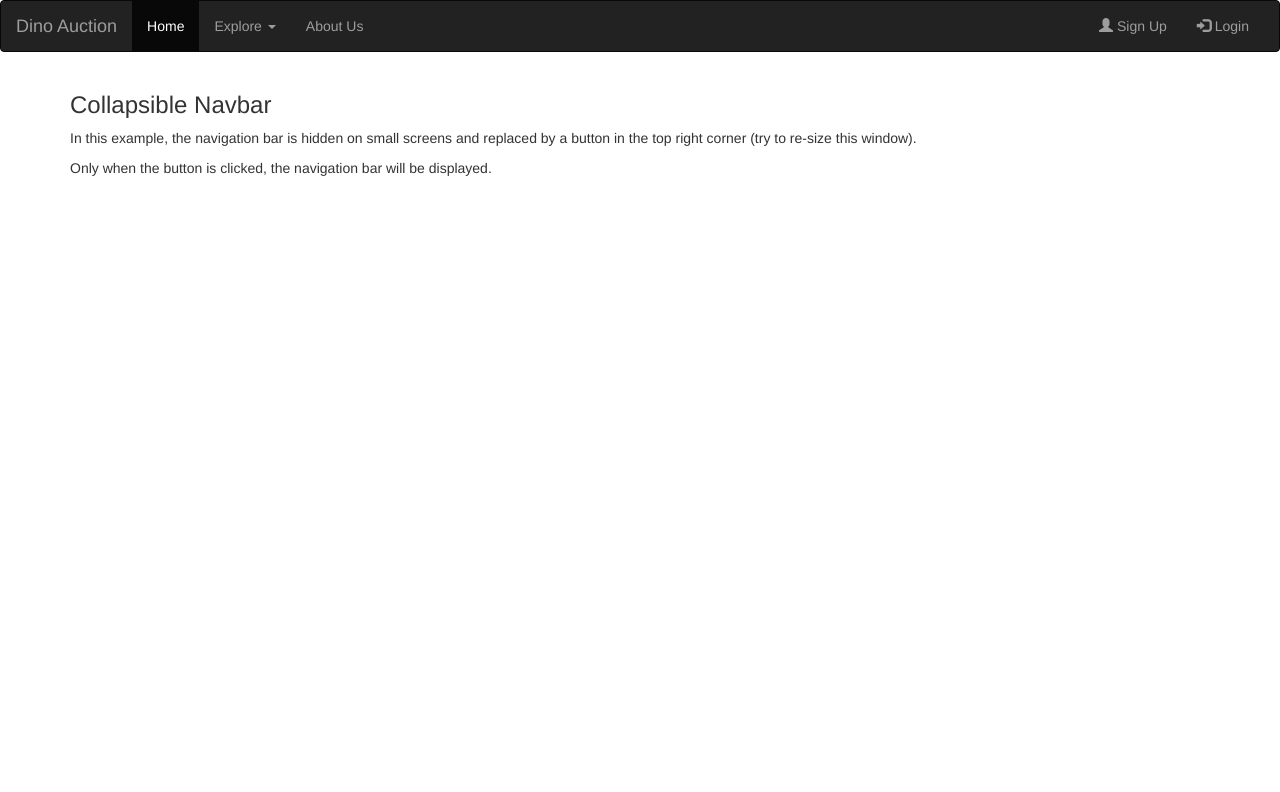
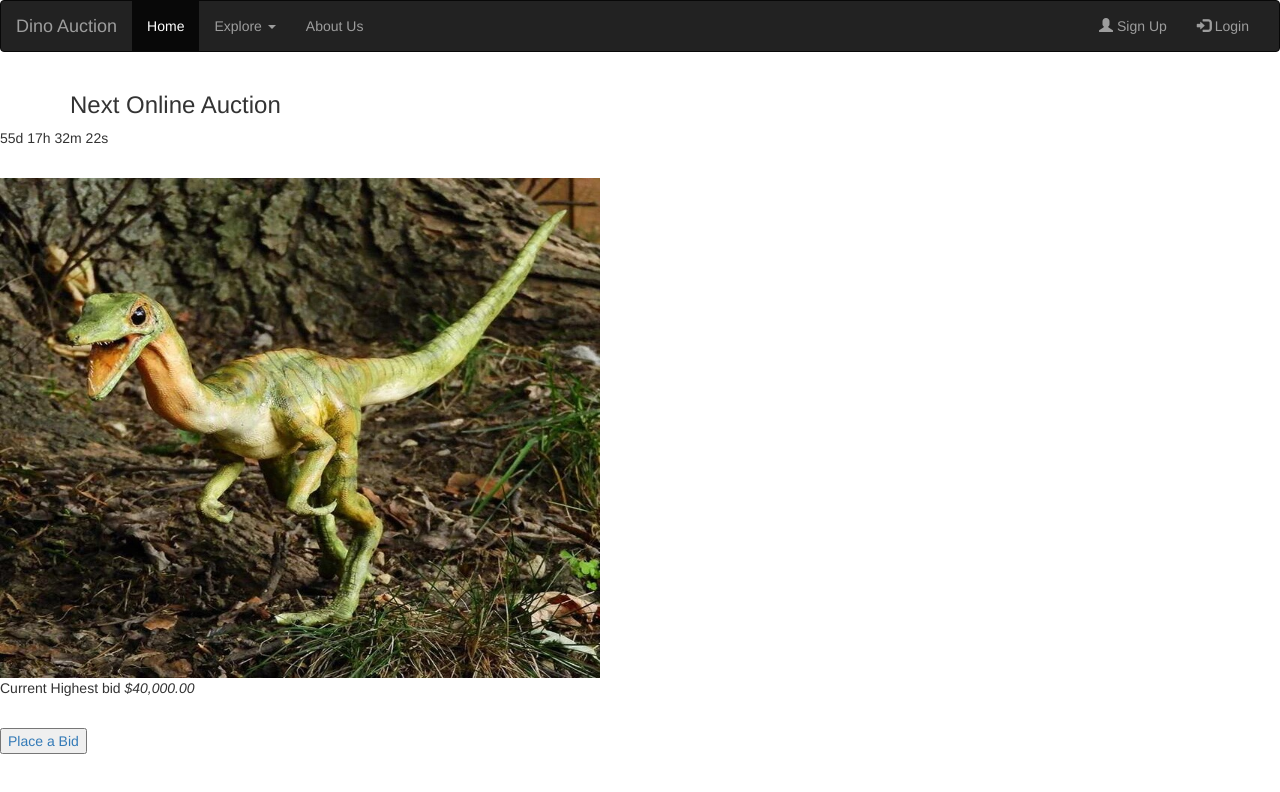
Before and after one commit to BBJohns05/dino-auction, a plain HTML site: page Pages/live.html in a window 1280 px wide. Drawn offline with nearby package versions, Linux system fonts and the light colour scheme.

Commit message:
More of the basic Layout
biding submission and live auction page

```diff
--- a/Pages/live.html
+++ b/Pages/live.html
@@ -19,7 +19,7 @@
         <span class="icon-bar"></span>
         <span class="icon-bar"></span>
       </button>
-      <a class="navbar-brand" href="#">Dino Auction</a>
+      <a class="navbar-brand">Dino Auction</a>
     </div>
     <div class="collapse navbar-collapse" id="myNavbar">
       <ul class="nav navbar-nav">
@@ -42,10 +42,43 @@
 </nav>
 
 <div class="container">
-  <h3>Collapsible Navbar</h3>
-  <p>In this example, the navigation bar is hidden on small screens and replaced by a button in the top right corner (try to re-size this window).
-  <p>Only when the button is clicked, the navigation bar will be displayed.</p>
+  <h3>Next Online Auction</h3>
 </div>
+<!-- Display the countdown timer in an element -->
+<p id="demo"></p>
 
+<script>
+// Set the date we're counting down to
+var count = new Date("Dec 12, 2022 15:37:25").getTime();
+
+// Update the count down every 1 second
+var x = setInterval(function() {
+
+  // Get today's date and time
+  var now = new Date().getTime();
+
+  // Find the distance between now and the count down date
+  var distance = count - now;
+
+  // Time calculations for days, hours, minutes and seconds
+  var days = Math.floor(distance / (1000 * 60 * 60 * 24));
+  var hours = Math.floor((distance % (1000 * 60 * 60 * 24)) / (1000 * 60 * 60));
+  var minutes = Math.floor((distance % (1000 * 60 * 60)) / (1000 * 60));
+  var seconds = Math.floor((distance % (1000 * 60)) / 1000);
+
+  // Display the result in the element with id="demo"
+  document.getElementById("demo").innerHTML = days + "d " + hours + "h "
+  + minutes + "m " + seconds + "s ";
+
+  // If the count down is finished, write some text
+  if (distance < 0) {
+    clearInterval(x);
+    document.getElementById("demo").innerHTML = "EXPIRED";
+  }
+}, 1000);
+</script> <br>
+<img src="live.jpg" height="500px" width="600px"><br>
+<p>Current Highest bid <em>$40,000.00</em></p><br>
+<button><a href="bid.html">Place a Bid</a></button>
 </body>
 </html>
```
Also changed, not shown: Pages/bid.html (+15 -1 lines), Pages/live.jpg (renamed from Pages/pictures/live.jpg).
